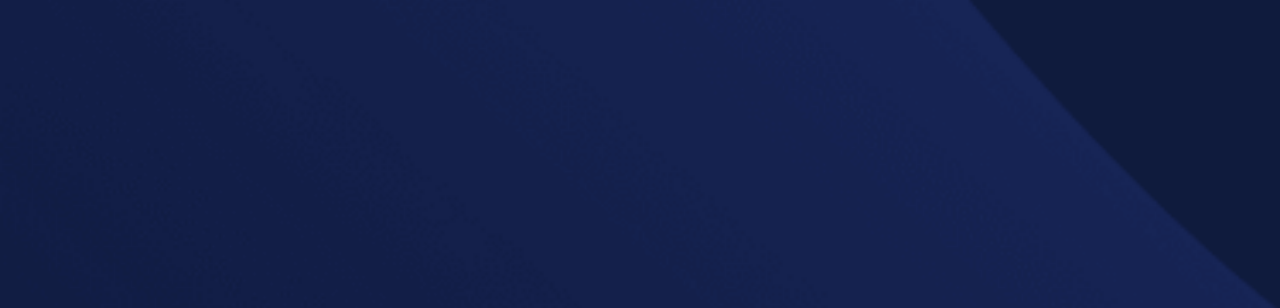
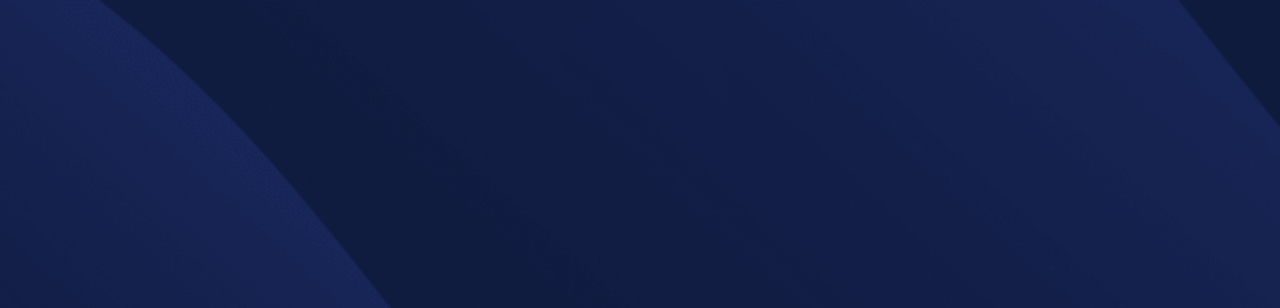
Before and after one commit to shakthi2003gh/fylo-data-storage-component-master, a plain HTML site: page index.html in a window 1280 px wide. Shown: the top 308 px of the page. Drawn offline with Linux system fonts and the light colour scheme.

Commit message:
Final commit.

```diff
--- a/styles/styles.css
+++ b/styles/styles.css
@@ -136,6 +136,10 @@ main > div {
 }
 
 @media screen and (min-width: 600px) {
+  body {
+    background-image: url(/images/bg-desktop.png);
+  }
+
   p {
     text-align: left;
   }
```
